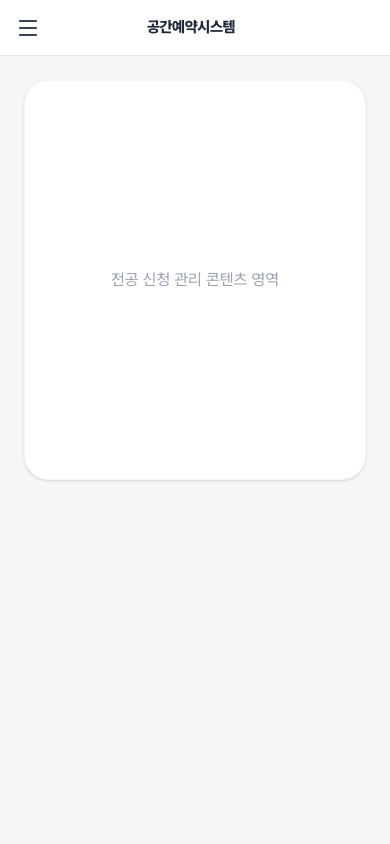
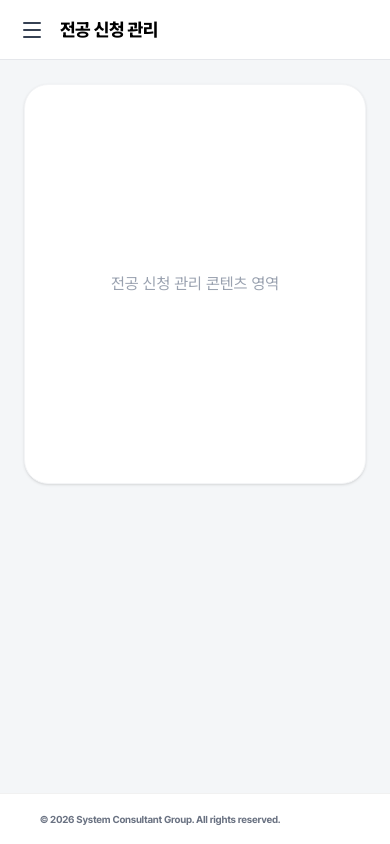
Before and after one commit to SystemConsultantGroup/room-reservation-frontend, a Next.js app: page /admin/majors in a window 390 px wide. Built offline with nearby package versions, Linux system fonts and the light colour scheme; no server answers.

Commit message:
feat: 모바일 환경에서 헤더가 PC 환경과 동일한 정보를 표시하도록 변경

```diff
--- a/src/components/layout/LayoutWrapper.tsx
+++ b/src/components/layout/LayoutWrapper.tsx
@@ -1,30 +1,37 @@
 'use client';
 
-import { useState, useEffect } from 'react';
+import { useEffect } from 'react';
 import { usePathname } from 'next/navigation';
 import { Sidebar } from './Sidebar';
 import { Footer } from './Footer';
 import { MobileBackdrop } from './MobileBackdrop';
-import { MobileNav } from './MobileNav';
+import { SidebarProvider, useSidebar } from './SidebarContext';
 
-export function LayoutWrapper({ children }: { children: React.ReactNode }) {
-  const [isSidebarOpen, setIsSidebarOpen] = useState(false);
+function LayoutInner({ children }: { children: React.ReactNode }) {
+  const { isSidebarOpen, closeSidebar } = useSidebar();
   const pathname = usePathname();
 
   useEffect(() => {
-    setIsSidebarOpen(false);
-  }, [pathname]);
+    closeSidebar();
+  }, [pathname, closeSidebar]);
 
   return (
     <div className="flex h-screen w-full bg-bg-lightest overflow-hidden relative">
-      <MobileBackdrop isOpen={isSidebarOpen} onClose={() => setIsSidebarOpen(false)} />
+      <MobileBackdrop isOpen={isSidebarOpen} onClose={closeSidebar} />
       <Sidebar isOpen={isSidebarOpen} />
 
       <main className="flex-1 flex flex-col h-full bg-bg-main relative overflow-hidden min-w-0">
-        <MobileNav onMenuClick={() => setIsSidebarOpen(true)} />
         {children}
         <Footer />
       </main>
     </div>
   );
 }
+
+export function LayoutWrapper({ children }: { children: React.ReactNode }) {
+  return (
+    <SidebarProvider>
+      <LayoutInner>{children}</LayoutInner>
+    </SidebarProvider>
+  );
+}
--- a/src/components/layout/MobileNav.tsx
+++ /dev/null
@@ -1,19 +0,0 @@
-import { Menu } from 'lucide-react';
-
-interface MobileNavProps {
-  onMenuClick: () => void;
-}
-
-export function MobileNav({ onMenuClick }: MobileNavProps) {
-  return (
-    <header className="md:hidden h-14 bg-white border-b border-gray-200 flex items-center px-4 justify-between shrink-0 z-10 relative">
-      <button onClick={onMenuClick} className="p-2 -ml-2 cursor-pointer text-gray-700 hover:text-black hover:bg-gray-50 rounded-lg transition-colors" aria-label="메뉴 열기">
-        <Menu size={24} />
-      </button>
-      <div className="font-extrabold text-[15px] tracking-tight text-gray-800">
-        공간예약시스템
-      </div>
-      <div className="w-10" />
-    </header>
-  );
-}
--- /dev/null
+++ b/src/components/layout/SidebarContext.tsx
@@ -0,0 +1,32 @@
+'use client';
+
+import { createContext, useContext, useState, useCallback, ReactNode } from 'react';
+
+interface SidebarContextType {
+  isSidebarOpen: boolean;
+  openSidebar: () => void;
+  closeSidebar: () => void;
+}
+
+const SidebarContext = createContext<SidebarContextType | undefined>(undefined);
+
+export function SidebarProvider({ children }: { children: ReactNode }) {
+  const [isSidebarOpen, setIsSidebarOpen] = useState(false);
+
+  const openSidebar = useCallback(() => setIsSidebarOpen(true), []);
+  const closeSidebar = useCallback(() => setIsSidebarOpen(false), []);
+
+  return (
+    <SidebarContext.Provider value={{ isSidebarOpen, openSidebar, closeSidebar }}>
+      {children}
+    </SidebarContext.Provider>
+  );
+}
+
+export function useSidebar() {
+  const context = useContext(SidebarContext);
+  if (context === undefined) {
+    throw new Error('useSidebar must be used within a SidebarProvider');
+  }
+  return context;
+}
--- a/src/components/layout/TopHeader.tsx
+++ b/src/components/layout/TopHeader.tsx
@@ -1,13 +1,30 @@
+'use client';
+
+import { Menu } from 'lucide-react';
+import React from 'react';
+import { useSidebar } from '@/components/layout/SidebarContext';
+
 interface TopHeaderProps {
   title: string;
   rightElement?: React.ReactNode;
 }
 
 export function TopHeader({ title, rightElement }: TopHeaderProps) {
+  const { openSidebar } = useSidebar();
+
   return (
-    <header className="hidden md:flex bg-white px-10 h-[73px] items-center justify-between border-b border-gray-200 shrink-0 z-10 w-full">
-      <h1 className="font-extrabold text-black text-2xl tracking-tight">{title}</h1>
-      {rightElement && <div className="flex items-center">{rightElement}</div>}
+    <header className="flex bg-white px-5 md:px-10 h-[60px] md:h-[73px] items-center justify-between border-b border-gray-200 shrink-0 z-10 w-full">
+      <div className="flex items-center">
+        <button
+          className="md:hidden p-2 -ml-2 mr-2 cursor-pointer text-gray-700 hover:text-black hover:bg-gray-50 rounded-lg transition-colors"
+          onClick={openSidebar}
+          aria-label="메뉴 열기"
+        >
+          <Menu size={24} />
+        </button>
+        <h1 className="font-extrabold text-black text-lg md:text-2xl tracking-tight">{title}</h1>
+      </div>
+      {rightElement && <div className="flex items-center ml-2 shrink-0">{rightElement}</div>}
     </header>
   );
 }
--- a/src/components/layout/admin/AdminLayoutWrapper.tsx
+++ b/src/components/layout/admin/AdminLayoutWrapper.tsx
@@ -1,29 +1,37 @@
 'use client';
 
-import { useState, useEffect } from 'react';
+import { useEffect } from 'react';
 import { usePathname } from 'next/navigation';
 import { AdminSidebar } from './AdminSidebar';
 import { MobileBackdrop } from '@/components/layout/MobileBackdrop';
-import { MobileNav } from '@/components/layout/MobileNav';
+import { SidebarProvider, useSidebar } from '@/components/layout/SidebarContext';
+import { Footer } from '../Footer';
 
-export function AdminLayoutWrapper({ children }: { children: React.ReactNode }) {
-  const [isSidebarOpen, setIsSidebarOpen] = useState(false);
+function AdminLayoutInner({ children }: { children: React.ReactNode }) {
+  const { isSidebarOpen, closeSidebar } = useSidebar();
   const pathname = usePathname();
 
   useEffect(() => {
-    setIsSidebarOpen(false);
-  }, [pathname]);
+    closeSidebar();
+  }, [pathname, closeSidebar]);
 
   return (
     <div className="flex h-screen w-full bg-bg-lightest overflow-hidden relative">
-      <MobileBackdrop isOpen={isSidebarOpen} onClose={() => setIsSidebarOpen(false)} />
-
+      <MobileBackdrop isOpen={isSidebarOpen} onClose={closeSidebar} />
       <AdminSidebar isOpen={isSidebarOpen} />
 
       <main className="flex-1 flex flex-col h-full bg-bg-main relative overflow-hidden min-w-0">
-        <MobileNav onMenuClick={() => setIsSidebarOpen(true)} />
         {children}
+        <Footer />
       </main>
     </div>
   );
 }
+
+export function AdminLayoutWrapper({ children }: { children: React.ReactNode }) {
+  return (
+    <SidebarProvider>
+      <AdminLayoutInner>{children}</AdminLayoutInner>
+    </SidebarProvider>
+  );
+}
```
